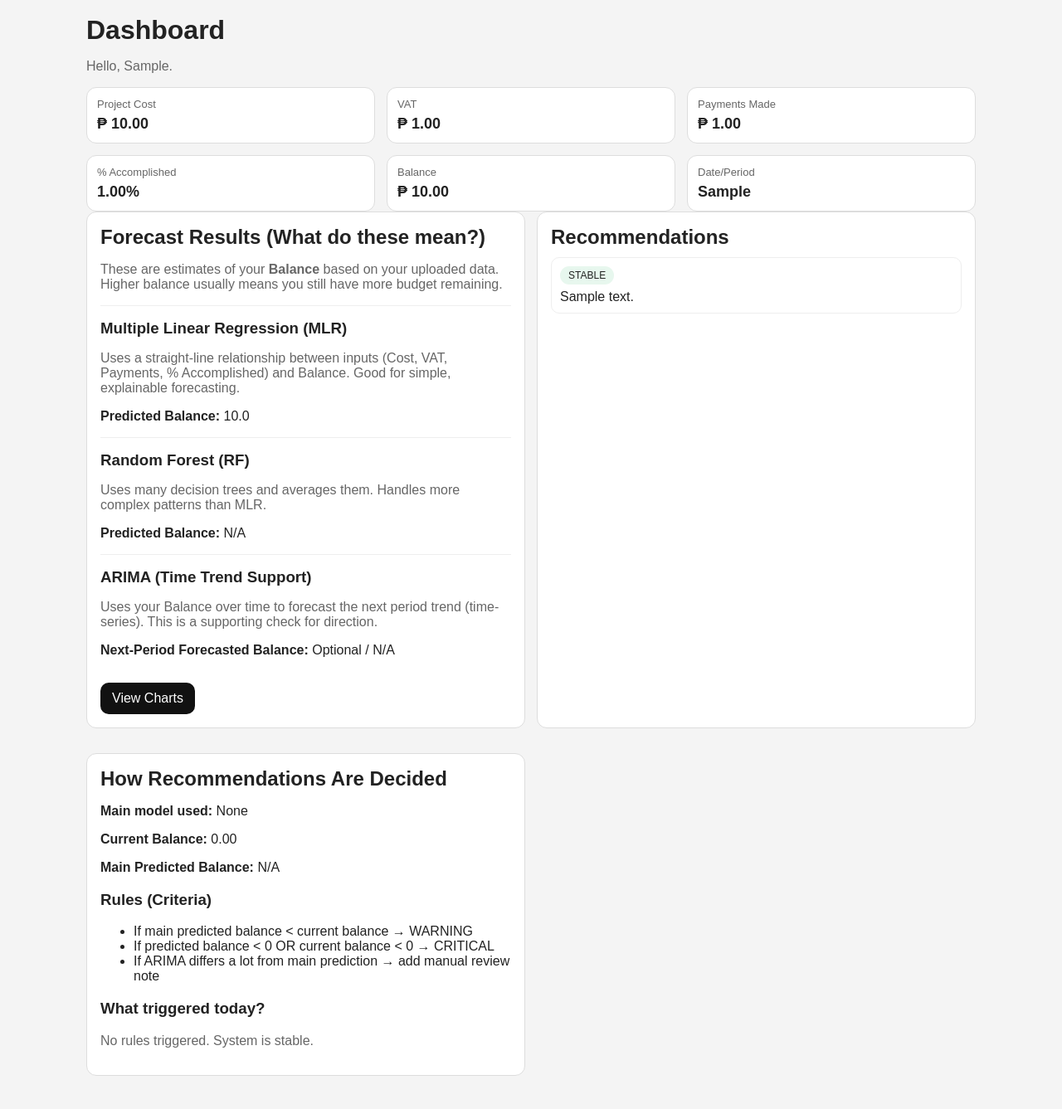
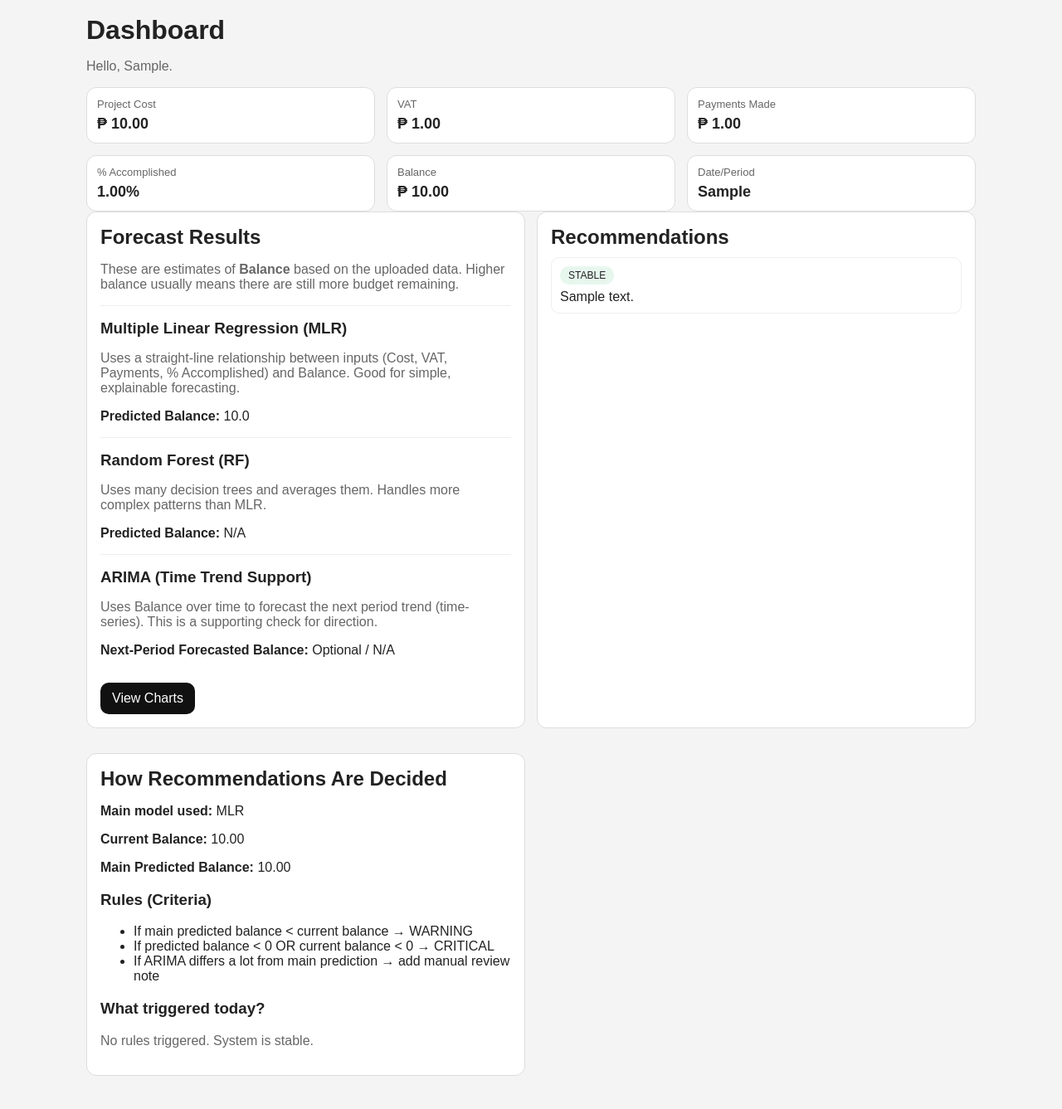
Before and after one commit to mJohann-xdd/Thesis---Data-Visioneers, a Flask app: page /dashboard in a window 1280 px wide. Shown: the part 42-1379 px from the top of the page at 83% size. Run offline with Flask 3, Linux system fonts and the light colour scheme; the visitor is signed in with stand-in values (Sample User, id 1); tables that the repository leaves empty hold one stand-in row (values such as "Sample post").

Commit message:
More Consultation Revisions
- transferred the "criteria" function in app codeblock.

```diff
--- a/app.py
+++ b/app.py
@@ -143,30 +143,6 @@ def dashboard():
     preds = {"mlr": None, "rf": None, "arima": None}
     recos = []
 
-    criteria = {
-        "main_model_used": "RF (preferred)" if preds["rf"] is not None else ("MLR" if preds["mlr"] is not None else "None"),
-        "last_balance": kpis["balance"],
-        "main_pred": preds["rf"] if preds["rf"] is not None else (preds["mlr"] if preds["mlr"] is not None else None),
-        "rules": [
-            "If main predicted balance < current balance → WARNING",
-            "If predicted balance < 0 OR current balance < 0 → CRITICAL",
-            "If ARIMA differs a lot from main prediction → add manual review note"
-        ]
-    }
-
-    # evaluate rule triggers (for showing which rules fired)
-    criteria["triggered"] = []
-    if criteria["main_pred"] is not None:
-        if criteria["main_pred"] < criteria["last_balance"]:
-            criteria["triggered"].append("Main prediction is lower than current balance → WARNING rule triggered")
-
-        if criteria["main_pred"] < 0 or criteria["last_balance"] < 0:
-            criteria["triggered"].append("Negative balance detected → CRITICAL rule triggered")
-
-    if preds["arima"] is not None and criteria["main_pred"] is not None:
-        if abs(preds["arima"] - criteria["main_pred"]) > max(10000, 0.1 * abs(criteria["main_pred"])):
-            criteria["triggered"].append("ARIMA differs strongly from main prediction → manual review note triggered")
-
     if upload:
         cur.execute("SELECT * FROM finance_records WHERE upload_id=%s ORDER BY id DESC LIMIT 1", (upload["id"],))
         row = cur.fetchone()
@@ -189,6 +165,50 @@ def dashboard():
 
     cur.close()
     conn.close()
+
+    # Transparent criteria (safe even if no upload/preds)
+    criteria = {
+        "main_model_used": "None",
+        "last_balance": kpis["balance"],
+        "main_pred": None,
+        "rules": [
+            "If main predicted balance < current balance → WARNING",
+            "If predicted balance < 0 OR current balance < 0 → CRITICAL",
+            "If ARIMA differs a lot from main prediction → add manual review note",
+        ],
+        "triggered": [],
+    }
+
+    # Choose main predicted value (prefer RF, then MLR)
+    main_pred = preds.get("rf")
+    if main_pred is not None:
+        criteria["main_model_used"] = "RF (preferred)"
+        criteria["main_pred"] = main_pred
+    else:
+        main_pred = preds.get("mlr")
+        if main_pred is not None:
+            criteria["main_model_used"] = "MLR"
+            criteria["main_pred"] = main_pred
+
+    # Apply rules and record what triggered
+    if criteria["main_pred"] is not None:
+        if criteria["main_pred"] < criteria["last_balance"]:
+            criteria["triggered"].append(
+                "Main prediction is lower than current balance → WARNING rule triggered"
+            )
+
+        if criteria["main_pred"] < 0 or criteria["last_balance"] < 0:
+            criteria["triggered"].append(
+                "Negative balance detected → CRITICAL rule triggered"
+            )
+
+    # ARIMA disagreement rule
+    if preds.get("arima") is not None and criteria["main_pred"] is not None:
+        if abs(preds["arima"] - criteria["main_pred"]) > max(10000, 0.1 * abs(criteria["main_pred"])):
+            criteria["triggered"].append(
+                "ARIMA differs strongly from main prediction → manual review note triggered"
+            )
+
     return render_template("dashboard.html", user=user, upload=upload, kpis=kpis, preds=preds, recos=recos, criteria=criteria)
 
 @app.route("/profile", methods=["GET", "POST"])
--- a/templates/dashboard.html
+++ b/templates/dashboard.html
@@ -23,10 +23,10 @@
 
 <div class="grid two">
   <div class="card">
-  <h2>Forecast Results (What do these mean?)</h2>
+  <h2>Forecast Results</h2>
   <p class="muted">
-    These are estimates of your <b>Balance</b> based on your uploaded data.
-    Higher balance usually means you still have more budget remaining.
+    These are estimates of <b>Balance</b> based on the uploaded data.
+    Higher balance usually means there are still more budget remaining.
   </p>
 
   <div class="model-block">
@@ -49,7 +49,7 @@
   <div class="model-block">
     <h3>ARIMA (Time Trend Support)</h3>
     <p class="muted">
-      Uses your Balance over time to forecast the next period trend (time-series).
+      Uses Balance over time to forecast the next period trend (time-series).
       This is a supporting check for direction.
     </p>
     <p><b>Next-Period Forecasted Balance:</b> {{ preds.arima if preds.arima else "Optional / N/A" }}</p>
```
